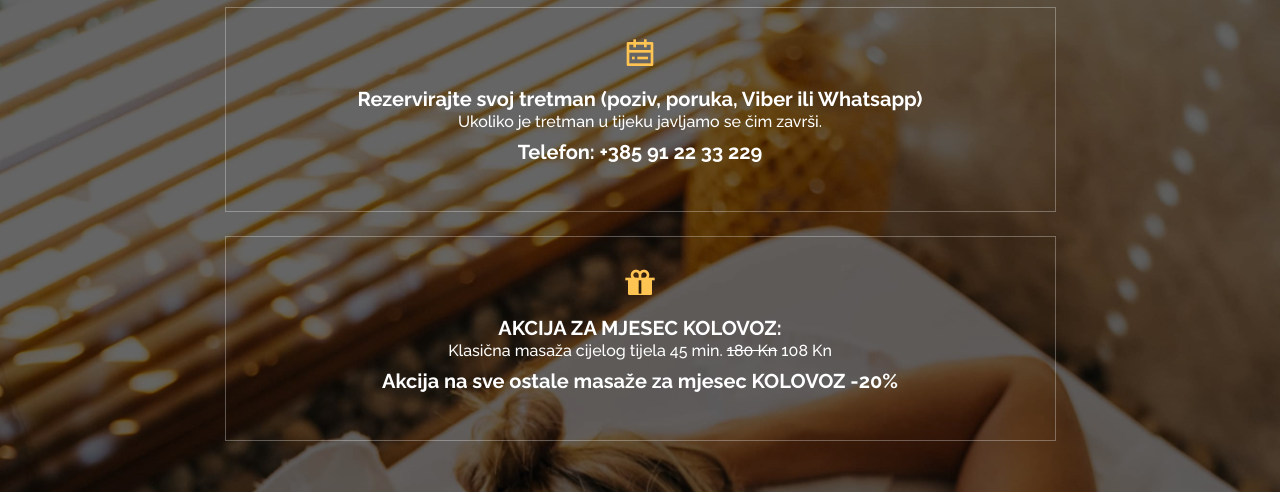
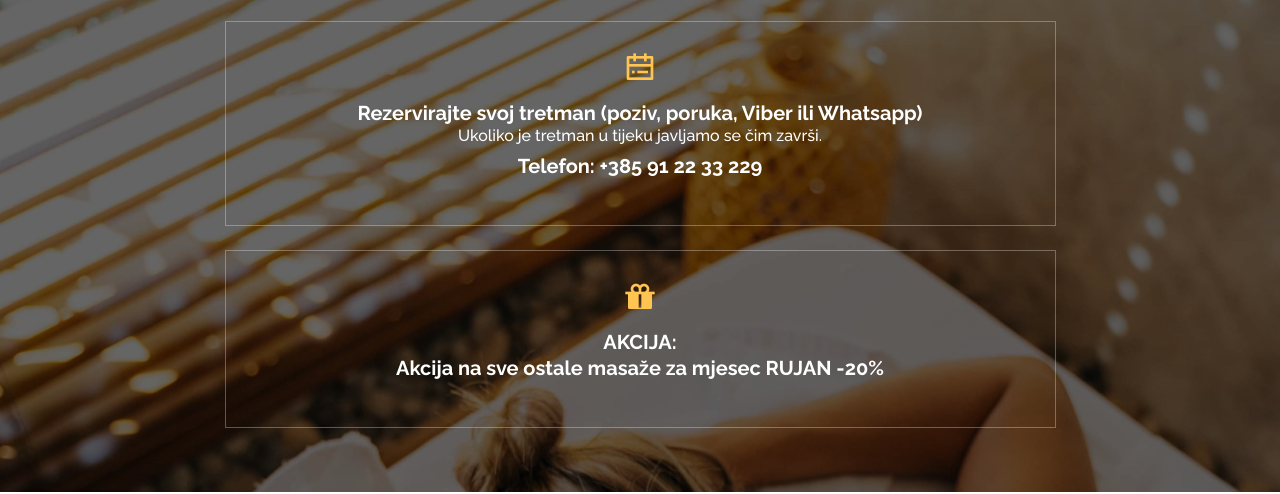
Before and after one commit to house-of-massage/house-of-massage.github.io, a plain HTML site: page index.html in a window 1280 px wide. Shown: the part 308-802 px from the top of the page. Drawn offline with nearby package versions, Linux system fonts and the light colour scheme.

Commit message:
Update index.html

```diff
--- a/index.html
+++ b/index.html
@@ -92,10 +92,9 @@
         <div class="col-xl-9">
           <div class="icon-box">
             <i class="ri-gift-fill"></i>
-            <h3><a href="#contact">AKCIJA ZA MJESEC KOLOVOZ:
-              <h6>Klasična masaža cijelog tijela 45 min. <strike>180 Kn</strike> 108 Kn</h6>
+            <h3><a href="#contact">AKCIJA:
 
-              <p>Akcija na sve ostale masaže za mjesec KOLOVOZ -20%</p>
+              <p>Akcija na sve ostale masaže za mjesec RUJAN -20%</p>
 
             </a></h3>
           </div>
```
